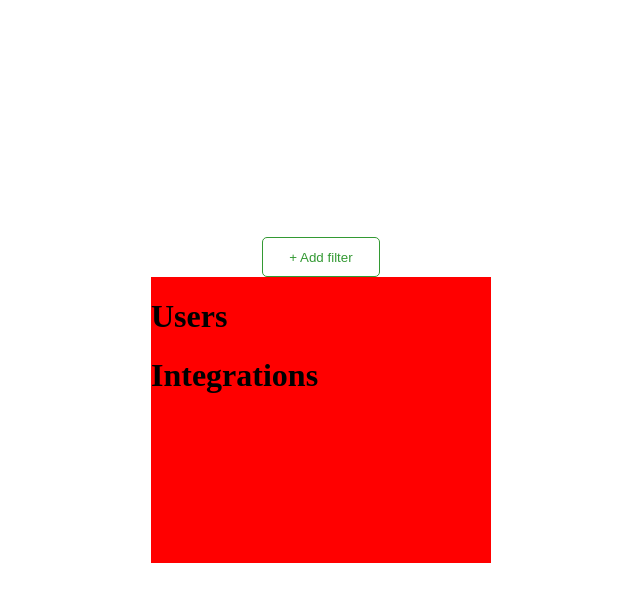
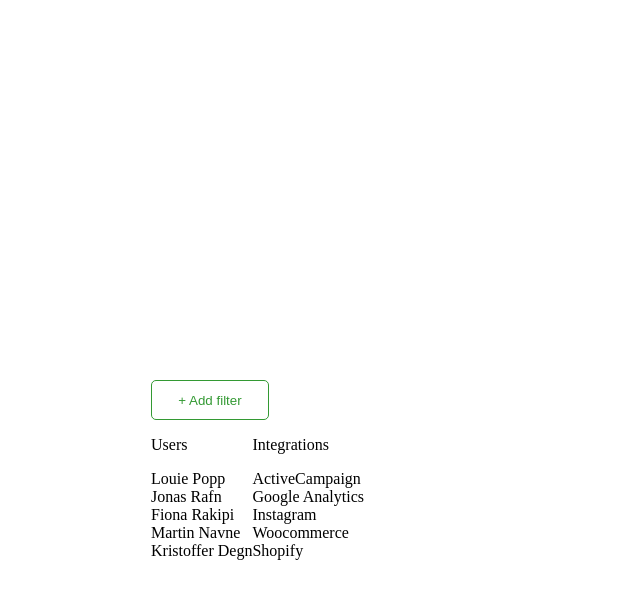
Before and after one commit to Libo99/Dropdown-Challenge, a React (Create React App) app: page / in a window 1280 px wide. Both pictures are taken after a click on the button "+ Add filter". Shown: the top 602 px of the page, without its empty margins (319-959 px from the left). Built offline with nearby package versions, Linux system fonts and the light colour scheme; the HTML template or start-up script is replaced by a standard one.

Commit message:
used composition and made som changes

```diff
--- a/src/App.module.css
+++ b/src/App.module.css
@@ -6,3 +6,22 @@
   width: 100%;
   flex-direction: column;
 }
+
+.buttonContainer {
+  width: 340px;
+  justify-content: flex-start;
+}
+
+/* To make sure the dropdown doesn't push the button up */
+.dropdownContainer {
+  position: relative;
+  width: 100%;
+  display: flex;
+  justify-content: center;
+}
+
+.droptop {
+  display: flex;
+  flex-direction: row;
+  gap: 0;
+}
--- a/src/App.tsx
+++ b/src/App.tsx
@@ -2,6 +2,7 @@ import React, { useState } from 'react';
 import styles from './App.module.css';
 import Button from './components/Button/Button';
 import Dropdown from './components/Dropdown/Dropdown';
+import MenuItem from './components/MenuItem/MenuItem';
 import { data } from './Data/data';
 
 const App = (() => {
@@ -9,8 +10,27 @@ const App = (() => {
 
   return (
     <div className={styles.container}>
-      <Button title="+ Add filter" onClick={() => setShowMenu(!showMenu)} />
-      {showMenu && <Dropdown data={data} visible={showMenu} />}
+      <div className={styles.buttonContainer}>
+        <Button title="+ Add filter" onClick={() => setShowMenu(!showMenu)} />
+      </div>
+      <div className={styles.dropdownContainer}>
+        {showMenu && (
+          <Dropdown visible={showMenu}>
+            {data.map((menuItem) => (
+              <div className={styles.dropdown}>
+                <div className={styles.droptop}>
+                  <p>{menuItem.category}</p>
+                </div>
+                <div>
+                  {menuItem.item.map((item) => (
+                    <MenuItem menuItem={item} />
+                  ))}
+                </div>
+              </div>
+            ))}
+          </Dropdown>
+        )}
+      </div>
     </div>
   );
 }) as React.FC;
--- a/src/Data/data.ts
+++ b/src/Data/data.ts
@@ -1,22 +1,25 @@
 export const data = [
   {
     category: 'Users',
+    isSelected: false,
     item: [
-      'Louie Popp',
-      'Jonas Rafn',
-      'Fiona Rakipi',
-      'Martin Navne',
-      'Kristoffer Degn',
+      { name: 'Louie Popp', isSelected: false },
+      { name: 'Jonas Rafn', isSelected: false },
+      { name: 'Fiona Rakipi', isSelected: false },
+      { name: 'Martin Navne', isSelected: false },
+      { name: 'Kristoffer Degn', isSelected: false },
     ],
   },
+
   {
     category: 'Integrations',
+    isSelected: false,
     item: [
-      'ActiveCampaign',
-      'Google Analytics',
-      'Instagram',
-      'Woocommerce',
-      'Shopify',
+      { name: 'ActiveCampaign', isSelected: false },
+      { name: 'Google Analytics', isSelected: false },
+      { name: 'Instagram', isSelected: false },
+      { name: 'Woocommerce', isSelected: false },
+      { name: 'Shopify', isSelected: false },
     ],
   },
 ];
--- a/src/components/Dropdown/Dropdown.module.css
+++ b/src/components/Dropdown/Dropdown.module.css
@@ -1,5 +1,6 @@
 .container {
-    height: 286px;
-    width: 340px;
-    background-color: red;
+  width: 340px;
+  position: absolute;
+  border-radius: 5px;
+  display: flex;
 }
--- a/src/components/Dropdown/Dropdown.tsx
+++ b/src/components/Dropdown/Dropdown.tsx
@@ -3,18 +3,15 @@ import styles from './Dropdown.module.css';
 import { Data } from '../../types/Data';
 
 interface DropDownProps {
-  data: Data[];
-  visible: boolean;
+  data?: Data[];
+  visible?: boolean;
+  children: React.ReactNode;
 }
 
-const Dropdown = (({ data, visible }) => {
+const Dropdown = (({  children }) => {
   return (
     <div className={styles.container}>
-      {data.map((item) => (
-        <div>
-          <h1>{item.category}</h1>
-        </div>
-      ))}
+      {children}
     </div>
   );
 }) as React.FC<DropDownProps>;
--- /dev/null
+++ b/src/components/MenuItem/MenuItem.tsx
@@ -0,0 +1,16 @@
+import React from 'react'
+import { MenuItem as Item } from '../../types/Data';
+
+interface MenuItemProps {
+    menuItem: Item;
+}
+
+const MenuItem = (({menuItem}) => {
+    return (
+        <div>
+            {menuItem.name}
+        </div>
+    )
+}) as React.FC<MenuItemProps>
+
+export default MenuItem
```
Also changed, not shown: src/components/Card/Card.tsx (deleted, +0 -15 lines), src/types/Data.ts (+7 -1 lines).
